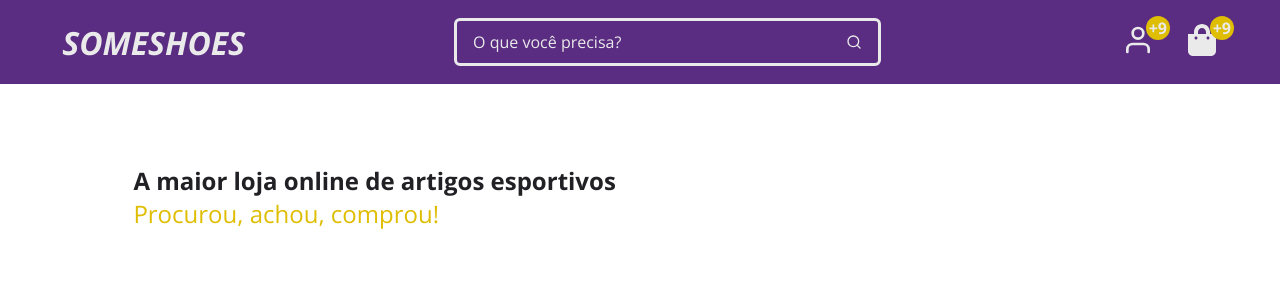
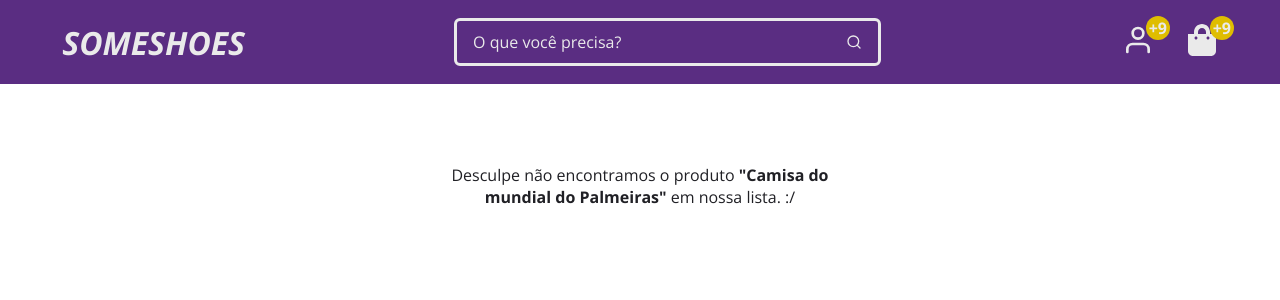
Before and after one commit to dimaspaiva/someshoes, a React (Create React App) app in the folder web/: page / in a window 1280 px wide. Shown: the top 300 px of the page. Built offline with nearby package versions, Linux system fonts and the light colour scheme.

Commit message:
add warning

```diff
--- a/web/src/pages/Home/index.tsx
+++ b/web/src/pages/Home/index.tsx
@@ -1,18 +1,30 @@
-import React from 'react'
+import React, { useState } from 'react'
 import Header from '../../components/Header'
 
 import './styles.css'
 
 const Home = () => {
+  const [success, setSuccess] = useState(false)
+
   return (
     <div>
       <Header />
+      {success ? (
         <div className="slogan-container">
           <h2 className="slogan-title ">
             A maior loja online de artigos esportivos
           </h2>
           <h3 className="slogan-subtitle ">Procurou, achou, comprou!</h3>
         </div>
+      ) : (
+        <div className="warning-container">
+          <p>
+            Desculpe não encontramos o produto{' '}
+            <strong>"Camisa do mundial do Palmeiras"</strong> em nossa
+            lista. :/
+          </p>
+        </div>
+      )}
     </div>
   )
 }
--- a/web/src/pages/Home/styles.css
+++ b/web/src/pages/Home/styles.css
@@ -14,3 +14,11 @@
   color: #dfbd00;
   font-weight: lighter;
 }
+
+.warning-container {
+  margin: 5em auto 0 auto;
+  width: 33.33vw;
+  font-weight: lighter;
+  color: #202025;
+  text-align: center;
+}
```
Lines whose indentation alone changed are shown as unchanged.
